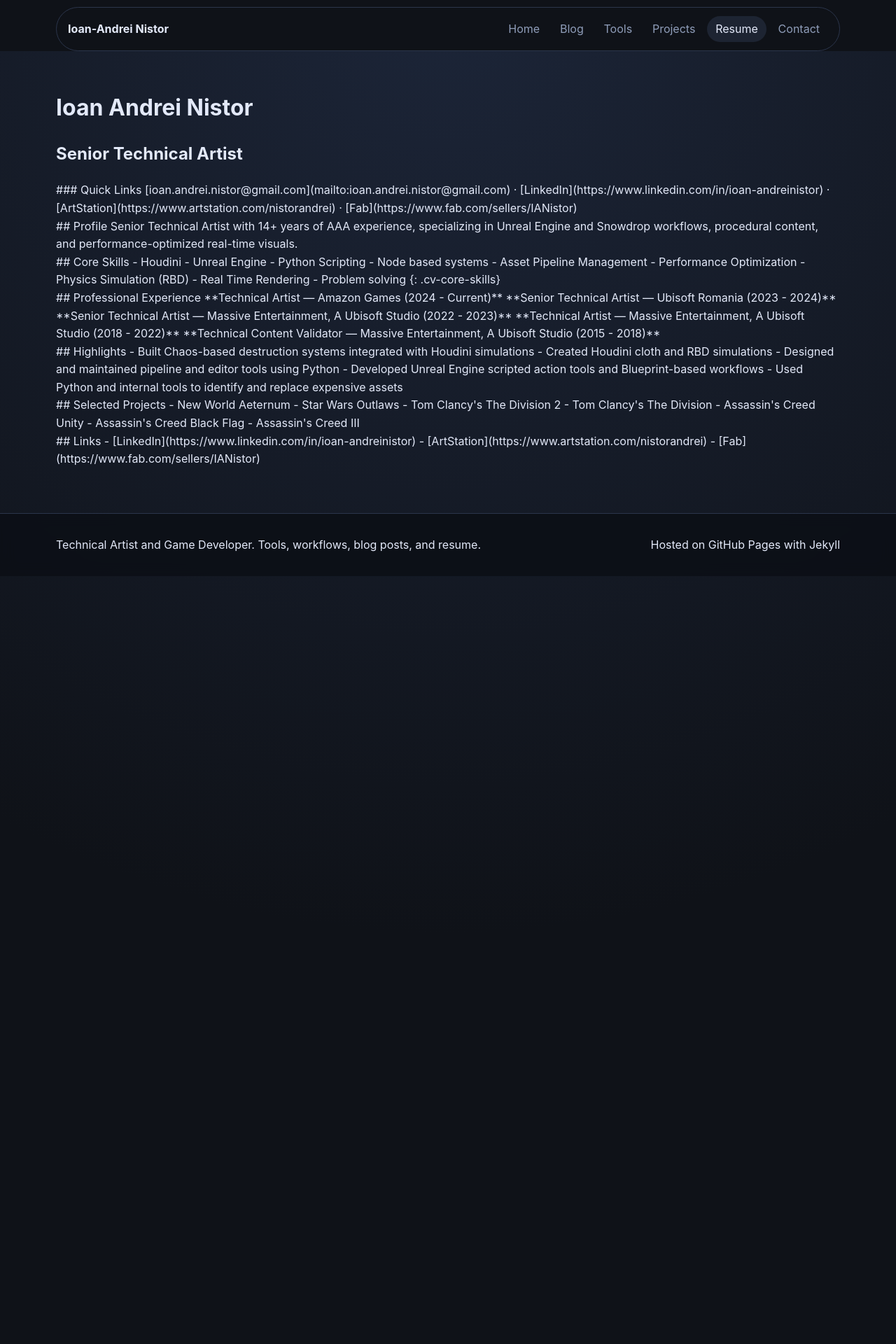
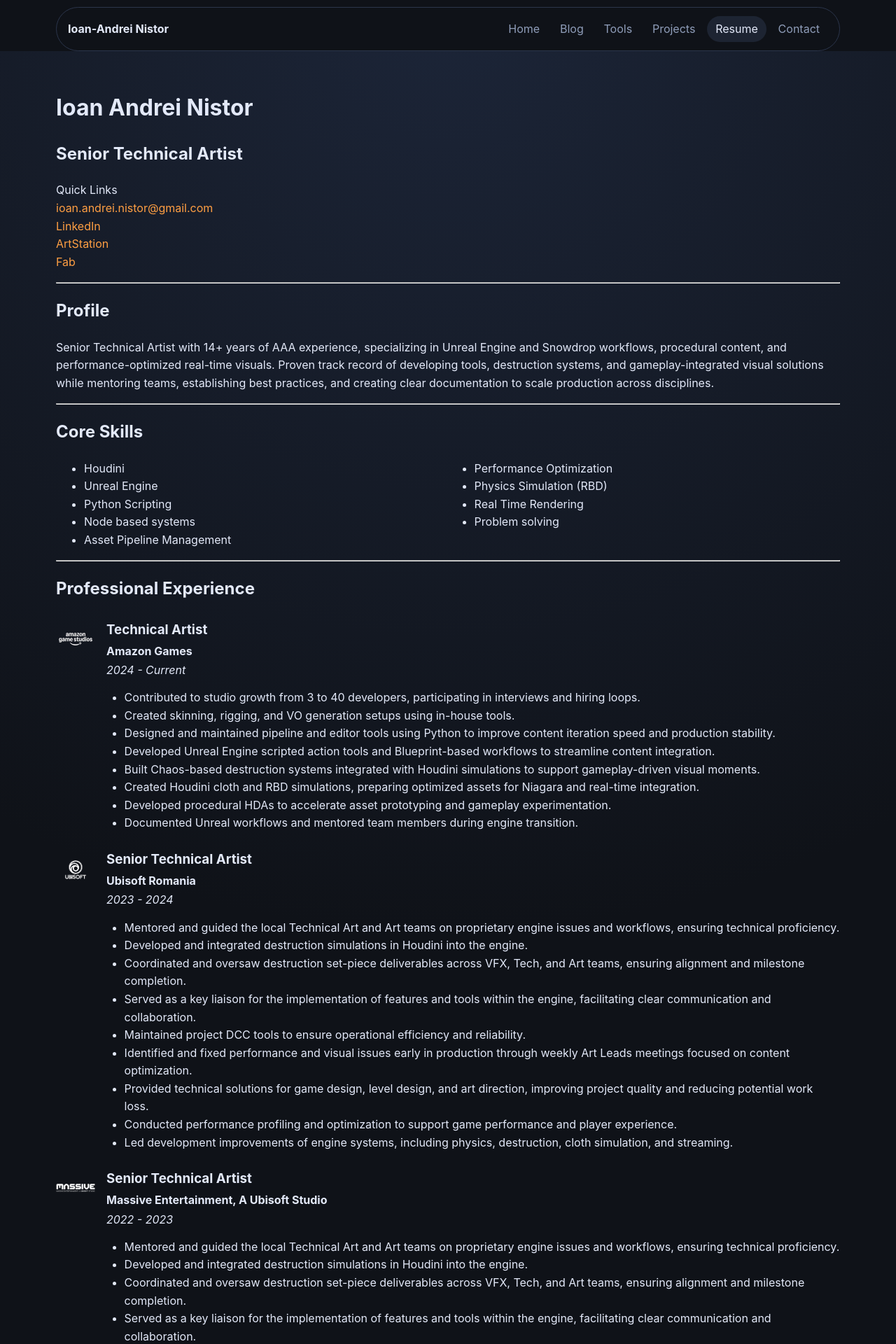
Before and after one commit to ianistor/ian_mywebsite, a Jekyll site: the page built from cv/index.md, in a window 1280 px wide. Shown: the top 1920 px of the page at 70% size. Built offline with Jekyll 4.4.1, drawn with Linux system fonts in a browser that asks for light colours; nearby versions of some CDN libraries; some of the changed text lies outside the part shown.

Commit message:
Update index.md

```diff
--- a/cv/index.md
+++ b/cv/index.md
@@ -8,23 +8,22 @@
 
 ## Senior Technical Artist
 
-<section class="cv-section cv-links">
+Quick Links
+[ioan.andrei.nistor@gmail.com](mailto:ioan.andrei.nistor@gmail.com)
+[LinkedIn](https://www.linkedin.com/in/ioan-andreinistor)
+[ArtStation](https://www.artstation.com/nistorandrei)
+[Fab](https://www.fab.com/sellers/IANistor)
 
-### Quick Links
-[ioan.andrei.nistor@gmail.com](mailto:ioan.andrei.nistor@gmail.com) · [LinkedIn](https://www.linkedin.com/in/ioan-andreinistor) · [ArtStation](https://www.artstation.com/nistorandrei) · [Fab](https://www.fab.com/sellers/IANistor)
-
-</section>
-
-<section class="cv-section cv-profile">
+---
 
 ## Profile
-Senior Technical Artist with 14+ years of AAA experience, specializing in Unreal Engine and Snowdrop workflows, procedural content, and performance-optimized real-time visuals.
 
-</section>
+Senior Technical Artist with 14+ years of AAA experience, specializing in Unreal Engine and Snowdrop workflows, procedural content, and performance-optimized real-time visuals. Proven track record of developing tools, destruction systems, and gameplay-integrated visual solutions while mentoring teams, establishing best practices, and creating clear documentation to scale production across disciplines.
 
-<section class="cv-section cv-skills">
+---
 
 ## Core Skills
+
 - Houdini
 - Unreal Engine
 - Python Scripting
@@ -36,33 +35,105 @@
 - Problem solving
 {: .cv-core-skills}
 
-</section>
-
-<section class="cv-section cv-experience">
+---
 
 ## Professional Experience
-**Technical Artist — Amazon Games (2024 - Current)**
-**Senior Technical Artist — Ubisoft Romania (2023 - 2024)**
-**Senior Technical Artist — Massive Entertainment, A Ubisoft Studio (2022 - 2023)**
-**Technical Artist — Massive Entertainment, A Ubisoft Studio (2018 - 2022)**
-**Technical Content Validator — Massive Entertainment, A Ubisoft Studio (2015 - 2018)**
 
-</section>
+<div class="experience-head">
+  <img src="{{ '/assets/images/companieslogos/ags_white_logo.png' | relative_url }}" alt="Amazon Games logo" class="company-logo-inline">
+  <div class="experience-head-copy">
+    <h3>Technical Artist</h3>
+    <p><strong>Amazon Games</strong></p>
+    <p><em>2024 - Current</em></p>
+  </div>
+</div>
 
-<section class="cv-section cv-highlights">
+- Contributed to studio growth from 3 to 40 developers, participating in interviews and hiring loops.
+- Created skinning, rigging, and VO generation setups using in-house tools.
+- Designed and maintained pipeline and editor tools using Python to improve content iteration speed and production stability.
+- Developed Unreal Engine scripted action tools and Blueprint-based workflows to streamline content integration.
+- Built Chaos-based destruction systems integrated with Houdini simulations to support gameplay-driven visual moments.
+- Created Houdini cloth and RBD simulations, preparing optimized assets for Niagara and real-time integration.
+- Developed procedural HDAs to accelerate asset prototyping and gameplay experimentation.
+- Documented Unreal workflows and mentored team members during engine transition.
 
-## Highlights
-- Built Chaos-based destruction systems integrated with Houdini simulations
-- Created Houdini cloth and RBD simulations
-- Designed and maintained pipeline and editor tools using Python
-- Developed Unreal Engine scripted action tools and Blueprint-based workflows
-- Used Python and internal tools to identify and replace expensive assets
+<div class="experience-head">
+  <img src="{{ '/assets/images/companieslogos/ubi_white_logo.png' | relative_url }}" alt="Ubisoft Romania logo" class="company-logo-inline">
+  <div class="experience-head-copy">
+    <h3>Senior Technical Artist</h3>
+    <p><strong>Ubisoft Romania</strong></p>
+    <p><em>2023 - 2024</em></p>
+  </div>
+</div>
 
-</section>
+- Mentored and guided the local Technical Art and Art teams on proprietary engine issues and workflows, ensuring technical proficiency.
+- Developed and integrated destruction simulations in Houdini into the engine.
+- Coordinated and oversaw destruction set-piece deliverables across VFX, Tech, and Art teams, ensuring alignment and milestone completion.
+- Served as a key liaison for the implementation of features and tools within the engine, facilitating clear communication and collaboration.
+- Maintained project DCC tools to ensure operational efficiency and reliability.
+- Identified and fixed performance and visual issues early in production through weekly Art Leads meetings focused on content optimization.
+- Provided technical solutions for game design, level design, and art direction, improving project quality and reducing potential work loss.
+- Conducted performance profiling and optimization to support game performance and player experience.
+- Led development improvements of engine systems, including physics, destruction, cloth simulation, and streaming.
 
-<section class="cv-section cv-projects">
+<div class="experience-head">
+  <img src="{{ '/assets/images/companieslogos/msv_logo.png' | relative_url }}" alt="Massive Entertainment logo" class="company-logo-inline">
+  <div class="experience-head-copy">
+    <h3>Senior Technical Artist</h3>
+    <p><strong>Massive Entertainment, A Ubisoft Studio</strong></p>
+    <p><em>2022 - 2023</em></p>
+  </div>
+</div>
+
+- Mentored and guided the local Technical Art and Art teams on proprietary engine issues and workflows, ensuring technical proficiency.
+- Developed and integrated destruction simulations in Houdini into the engine.
+- Coordinated and oversaw destruction set-piece deliverables across VFX, Tech, and Art teams, ensuring alignment and milestone completion.
+- Served as a key liaison for the implementation of features and tools within the engine, facilitating clear communication and collaboration.
+- Maintained project DCC tools to ensure operational efficiency and reliability.
+- Identified and fixed performance and visual issues early in production through weekly Art Leads meetings focused on content optimization.
+- Provided technical solutions for game design, level design, and art direction, improving project quality and reducing potential work loss.
+- Conducted performance profiling and optimization to support game performance and player experience.
+- Led development improvements of engine systems, including physics, destruction, cloth simulation, and streaming.
+
+<div class="experience-head">
+  <img src="{{ '/assets/images/companieslogos/msv_logo.png' | relative_url }}" alt="Massive Entertainment logo" class="company-logo-inline">
+  <div class="experience-head-copy">
+    <h3>Technical Artist</h3>
+    <p><strong>Massive Entertainment, A Ubisoft Studio</strong></p>
+    <p><em>2018 - 2022</em></p>
+  </div>
+</div>
+
+- Drove new features in collaboration with game designers, programmers, and artists.
+- Wrote and maintained documentation on features and best practices.
+- Built destruction graph setups and fixed FBX related issues.
+- Created cloth simulation presets and setups.
+- Performed performance testing using in house engine profiling tools and Microsoft PIX.
+- Optimized assets, including graph setup, mesh count, triangle count, texture size, texture usage, and LOD presets and switching.
+- Used Python and internal tools to identify and replace expensive assets.
+- Assisted with more complex graph setups.
+- Debugged streaming issues and set up culling.
+- Supported DCC tools and pipeline workflows.
+
+<div class="experience-head">
+  <img src="{{ '/assets/images/companieslogos/msv_logo.png' | relative_url }}" alt="Massive Entertainment logo" class="company-logo-inline">
+  <div class="experience-head-copy">
+    <h3>Technical Content Validator</h3>
+    <p><strong>Massive Entertainment, A Ubisoft Studio</strong></p>
+    <p><em>2015 - 2018</em></p>
+  </div>
+</div>
+
+- Identified and fixed props that were expensive or inefficient, increasing performance and shipped quality.
+- Collaborated closely with outsourcing teams and provided feedback on delivered art.
+- Assisted in developing a new asset art pipeline.
+- Coordinated the role across other studios and helped onboard other Content Validators.
+- Provided reports to the Tech Art team.
+
+---
 
 ## Selected Projects
+
 - New World Aeternum
 - Star Wars Outlaws
 - Tom Clancy's The Division 2
@@ -71,9 +142,7 @@
 - Assassin's Creed Black Flag
 - Assassin's Creed III
 
-</section>
-
-<section class="cv-section cv-links-bottom">
+---
 
 ## Links
 
@@ -81,4 +150,4 @@
 - [ArtStation](https://www.artstation.com/nistorandrei)
 - [Fab](https://www.fab.com/sellers/IANistor)
 
-</section>
+---
```
